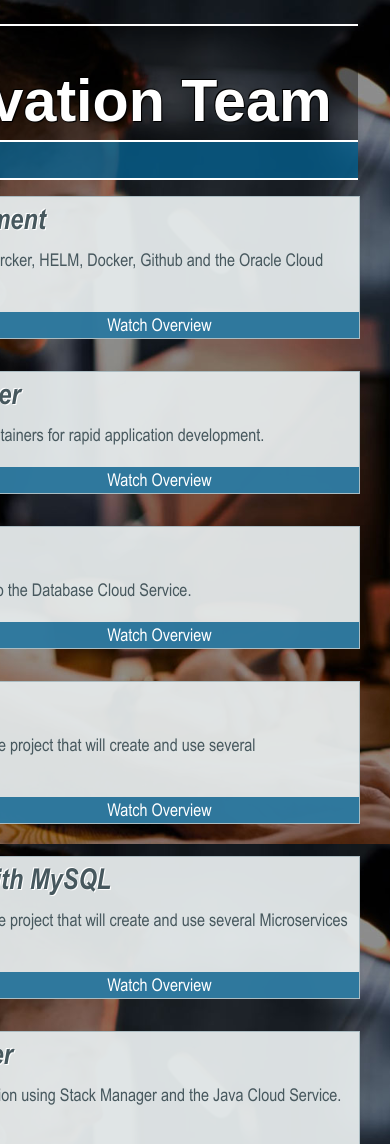
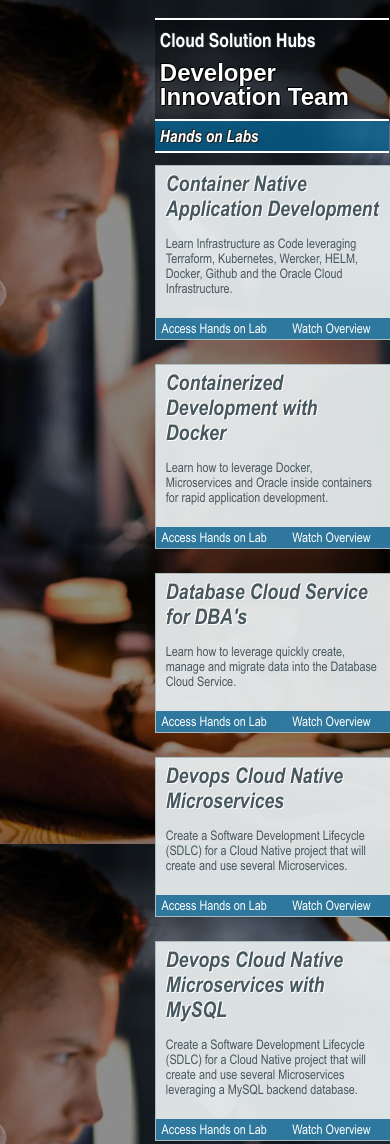
Before and after one commit to pcdavies/SolutionEngineeringHubWorkhopIndex, a plain HTML site: page workshops/solution-engineering-hub/index.html in a window 390 px wide. Shown: the top 1144 px of the page. Drawn offline with nearby package versions, Linux system fonts and the light colour scheme; some packages are replaced by stand-ins of ours.

Commit message:
added responsive design for mobile

```diff
--- a/workshops/solution-engineering-hub/css/workshop_styles.css
+++ b/workshops/solution-engineering-hub/css/workshop_styles.css
@@ -38,7 +38,8 @@
 position: relative;
 float: right;
 margin: 1.5em 2em 0 0;
-width: 800px;
+width: 60%;
+max-width: 800px;
 }
 
 .team{
@@ -165,3 +166,26 @@
 .linker_r:hover{
 color: #f7c330;
 }
+
+/**/
+@media  (max-width: 720px) {
+body {
+    font-family:'arial narrow', Arial, Helvetica, sans-serif;
+    font-size: 12px;
+}
+
+.content{
+margin: 1.5em .1em 0 .1em;
+}
+
+.team h1 {
+    font-family: 'arial bold', Arial, Helvetica, sans-serif;
+    font-size: 2em;
+}
+
+.team h3 {
+    font-size: 1.6em;
+}
+
+
+}
```
